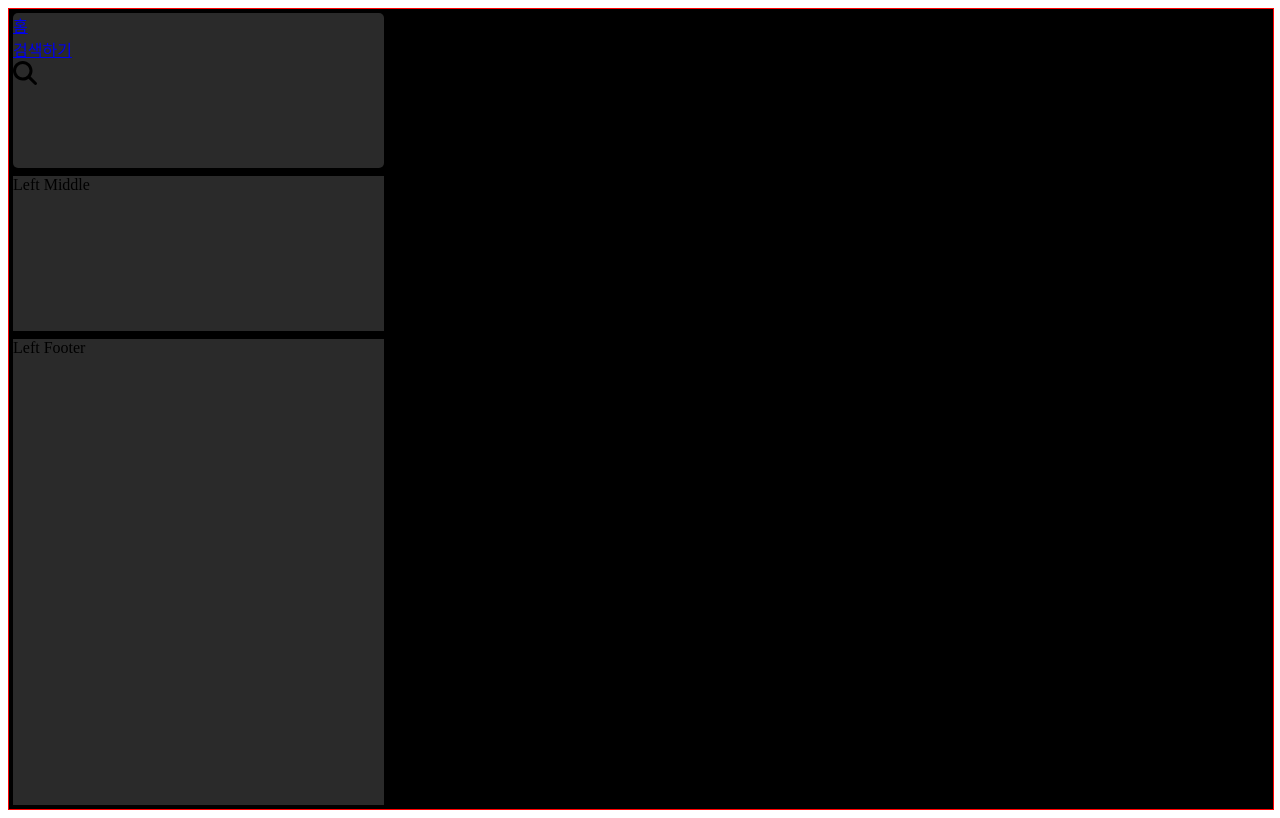
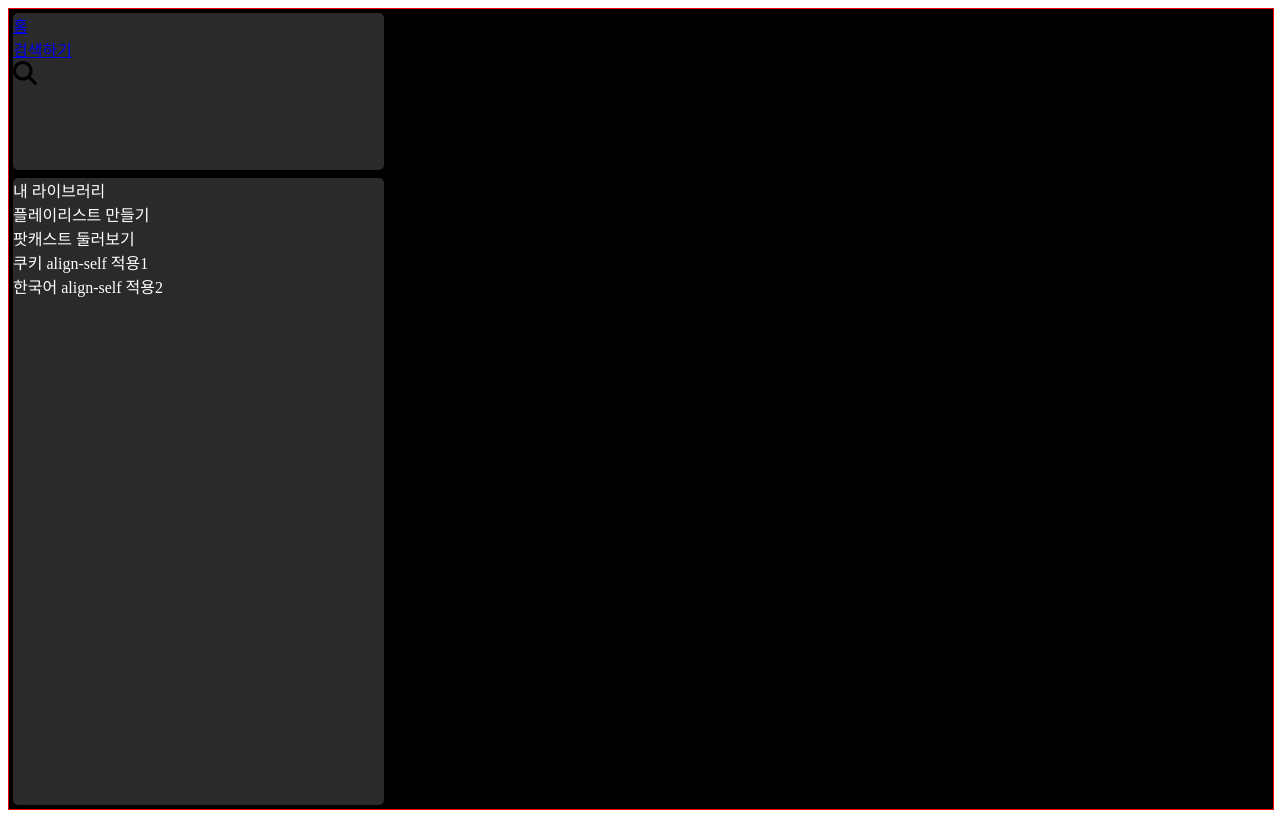
Before and after one commit to spacedustz/Markup-CSS, a React (Vite) app in the folder React/: page /Day-06-Assignment in a window 1280 px wide. Built offline with nearby package versions, Linux system fonts and the light colour scheme.

Commit message:
Day6 중간 커밋

```diff
--- a/React/src/components/Report/Day6.tsx
+++ b/React/src/components/Report/Day6.tsx
@@ -41,17 +41,12 @@ const LeftLibrary = styled.div`
     background-color: #2a2a2a;
     display: flex;
     flex-direction: column;
-    height: 20%;
+    border-radius: 5px;
+    height: 80%;
     margin: 4px;
+    color: white;
 `;
 
-const LeftFooter = styled.div`
-    background-color: #2a2a2a;
-    display: flex;
-    flex-direction: column;
-    height: 60%;
-    margin: 4px;
-`
 
 const Day6: React.FC = () => {
 
@@ -65,12 +60,12 @@ const Day6: React.FC = () => {
                 </LeftLogo>
 
                 <LeftLibrary>
-                    Left Middle
+                    <div>내 라이브러리</div>
+                    <div>플레이리스트 만들기</div>
+                    <div>팟캐스트 둘러보기</div>
+                    <div>쿠키 align-self 적용1</div>
+                    <div>한국어 align-self 적용2</div>
                 </LeftLibrary>
-
-                <LeftFooter>
-                    Left Footer
-                </LeftFooter>
             </LeftContainer>
 
             <RightContainer>
```
